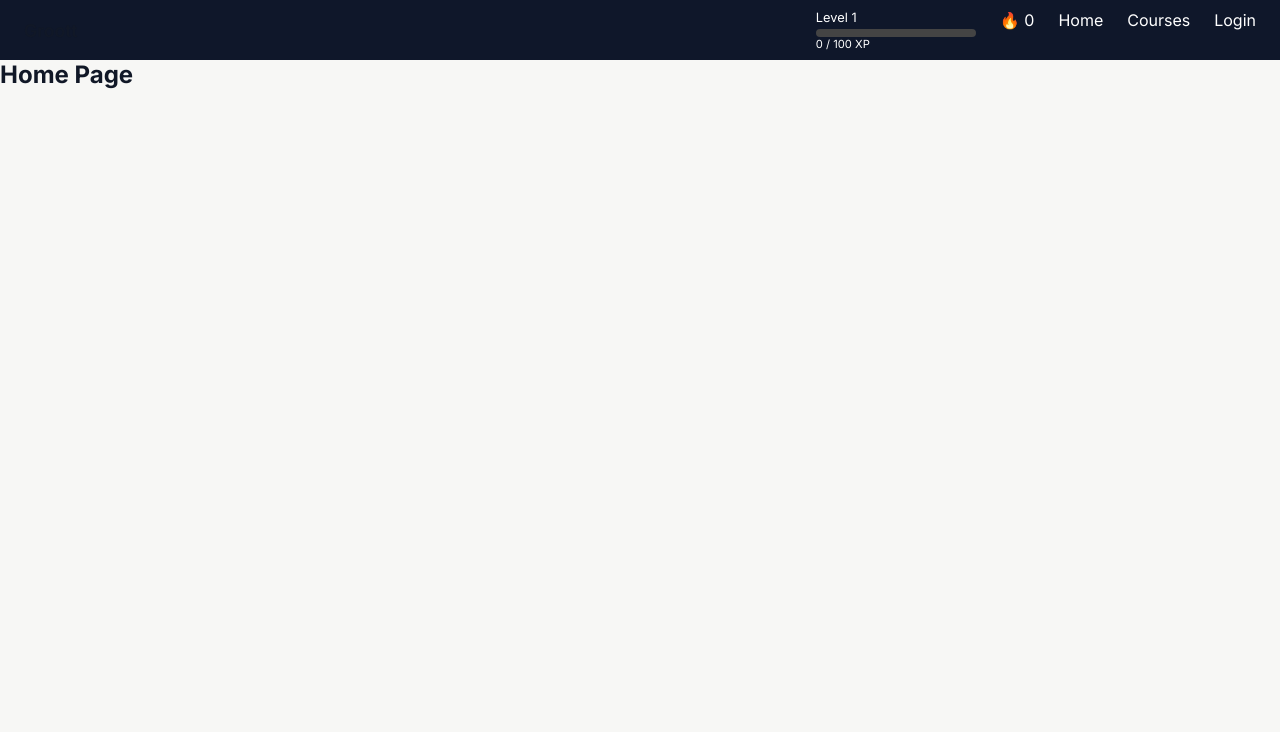
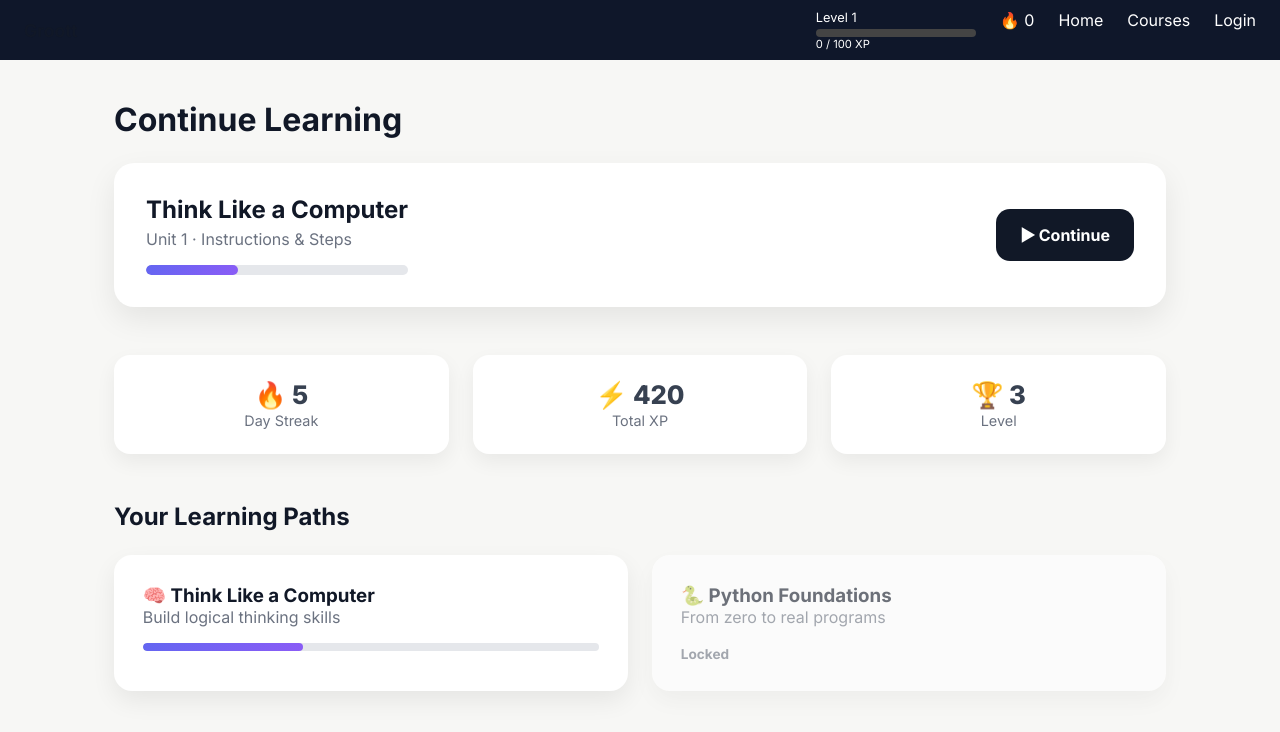
Before and after one commit to iamro045/Brilliant, a React (Vite) app: page / in a window 1280 px wide. Shown: the top 732 px of the page. Built offline with nearby package versions, Linux system fonts and the light colour scheme.

Commit message:
Enhance Styling

```diff
--- /dev/null
+++ b/src/assets/styles/home.css
@@ -0,0 +1,133 @@
+.home-page {
+  max-width: 1100px;
+  margin: 0 auto;
+  padding: 2.5rem 1.5rem 5rem;
+}
+
+/* ---------- HERO ---------- */
+
+.home-hero h1 {
+  font-size: 2rem;
+  margin-bottom: 1.5rem;
+}
+
+.continue-card {
+  display: flex;
+  justify-content: space-between;
+  align-items: center;
+  gap: 2rem;
+  background: white;
+  border-radius: 20px;
+  padding: 2rem;
+  box-shadow: 0 12px 30px rgba(0,0,0,0.08);
+}
+
+.continue-info h2 {
+  margin-bottom: 0.3rem;
+}
+
+.continue-info p {
+  color: #6b7280;
+  margin-bottom: 1rem;
+}
+
+.progress-bar {
+  width: 100%;
+  height: 10px;
+  background: #e5e7eb;
+  border-radius: 999px;
+  overflow: hidden;
+}
+
+.progress-fill {
+  height: 100%;
+  background: linear-gradient(135deg, #6366f1, #8b5cf6);
+  border-radius: 999px;
+}
+
+.continue-btn {
+  padding: 1rem 1.5rem;
+  border-radius: 14px;
+  background: #111827;
+  color: white;
+  font-weight: 700;
+  text-decoration: none;
+  white-space: nowrap;
+}
+
+/* ---------- STATS ---------- */
+
+.home-stats {
+  display: grid;
+  grid-template-columns: repeat(3, 1fr);
+  gap: 1.5rem;
+  margin: 3rem 0;
+}
+
+.stat-card {
+  background: white;
+  border-radius: 16px;
+  padding: 1.5rem;
+  text-align: center;
+  box-shadow: 0 8px 20px rgba(0,0,0,0.06);
+}
+
+.stat-value {
+  font-size: 1.6rem;
+  font-weight: 800;
+  display: block;
+}
+
+.stat-label {
+  color: #6b7280;
+  font-size: 0.9rem;
+}
+
+/* ---------- PATHS ---------- */
+
+.home-paths h2 {
+  margin-bottom: 1.5rem;
+}
+
+.paths-grid {
+  display: grid;
+  grid-template-columns: repeat(auto-fit, minmax(260px, 1fr));
+  gap: 1.5rem;
+}
+
+.path-card {
+  background: white;
+  border-radius: 18px;
+  padding: 1.8rem;
+  text-decoration: none;
+  color: inherit;
+  box-shadow: 0 10px 25px rgba(0,0,0,0.07);
+  transition: transform 0.2s;
+}
+
+.path-card:hover {
+  transform: translateY(-4px);
+}
+
+.path-card p {
+  color: #6b7280;
+  margin-bottom: 1rem;
+}
+
+.path-progress {
+  height: 8px;
+  background: #e5e7eb;
+  border-radius: 999px;
+  overflow: hidden;
+}
+
+.path-card.locked {
+  opacity: 0.6;
+  pointer-events: none;
+}
+
+.locked-text {
+  font-size: 0.85rem;
+  font-weight: 700;
+  color: #6b7280;
+}
--- a/src/context/ProgressContext.jsx
+++ b/src/context/ProgressContext.jsx
@@ -1,41 +1,46 @@
-import { createContext, useContext, useEffect, useState } from "react";
+import { createContext, useContext, useState, useEffect } from "react";
 
-const ProgressContext = createContext(null);
+const ProgressContext = createContext();
 
 export const ProgressProvider = ({ children }) => {
-  const [completed, setCompleted] = useState([]);
+  const [completedLessons, setCompletedLessons] = useState(() => {
+    const saved = localStorage.getItem("completedLessons");
+    return saved ? JSON.parse(saved) : [];
+  });
 
-  // restore progress on reload
   useEffect(() => {
-    const saved = localStorage.getItem("completedLessons");
-    if (saved) {
-      setCompleted(JSON.parse(saved));
-    }
-  }, []);
+    localStorage.setItem(
+      "completedLessons",
+      JSON.stringify(completedLessons)
+    );
+  }, [completedLessons]);
 
-  const completeLesson = (courseId, lessonId) => {
-    const key = `${courseId}-${lessonId}`;
-
-    setCompleted((prev) => {
-      if (prev.includes(key)) return prev;
-
-      const updated = [...prev, key];
-      localStorage.setItem(
-        "completedLessons",
-        JSON.stringify(updated)
-      );
-      return updated;
-    });
+  const completeLesson = (lessonId) => {
+    setCompletedLessons((prev) =>
+      prev.includes(lessonId) ? prev : [...prev, lessonId]
+    );
   };
 
   return (
     <ProgressContext.Provider
-      value={{ completed, completeLesson }}
+      value={{ completedLessons, completeLesson }}
     >
       {children}
     </ProgressContext.Provider>
   );
+
+  const getCourseProgress = (courseId, lessons) => {
+  const completedCount = lessons.filter(l =>
+    completed.includes(l.id)
+  ).length;
+
+  return {
+    completedCount,
+    total: lessons.length,
+    percent: Math.round((completedCount / lessons.length) * 100),
+  };
 };
 
-export const useProgress = () =>
-  useContext(ProgressContext);
+};
+
+export const useProgress = () => useContext(ProgressContext);
--- a/src/pages/Course.jsx
+++ b/src/pages/Course.jsx
@@ -1,58 +1,83 @@
-import { useParams } from "react-router-dom";
+import { useParams, useNavigate } from "react-router-dom";
 import { courses } from "../data/courses";
 import { Star, Trophy, Zap, Check, Lock, Play } from "lucide-react";
 import "./courseMap.css";
 
 const Course = () => {
   const { courseId } = useParams();
-  // Fallback to first course if ID not found (for demo)
+  const navigate = useNavigate();
+
+  // Fallback for safety
   const course = courses.find((c) => c.id === courseId) || courses[0];
 
+  // TEMP demo logic (we’ll replace with real progress later)
   const getStatus = (index) => {
     if (index === 0) return "active";
     if (index < 3) return "completed";
     return "locked";
   };
 
+  // ✅ Pick FIRST UNIT for now (Unit 1 map)
+  const unit = course.units[0];
+
   return (
     <div className="course-layout">
-
-      {/* 1. MAIN MAP AREA (Now on Left/Center) */}
+      {/* ================= MAIN MAP ================= */}
       <main className="course-map">
         <div className="map-header">
           <div className="level-badge">UNIT 1</div>
-          <h1>{course.title || "Basics of Algorithms"}</h1>
-          <p>Learn the fundamental building blocks.</p>
+          <h1>{course.title}</h1>
+          <p>{course.description}</p>
         </div>
 
+        {/* ======= DUOLINGO STYLE MAP ======= */}
         <div className="map-path-container">
-          {course.units[0].lessons.map((lesson, index) => {
+          {unit.lessons.map((lesson, index) => {
             const status = getStatus(index);
+
             return (
-              <div className={`node-wrapper ${index % 2 === 0 ? "left" : "right"}`} key={lesson.id}>
-
-                {/* Floating Label (Tooltip) */}
+              <div
+                key={lesson.id}
+                className={`node-wrapper ${index % 2 === 0 ? "left" : "right"}`}
+              >
+                {/* Floating label */}
                 <div className="node-label">
                   <span className="label-text">{lesson.title}</span>
                 </div>
 
-                {/* BIG Circular Game Node */}
-                <button className={`map-node ${status}`}>
-                  {status === "completed" ? <Check size={40} strokeWidth={4} /> :
-                   status === "active" ? <Play size={40} fill="white" /> :
-                   <Lock size={32} />}
+                {/* Big circular node */}
+                <button
+                  className={`map-node ${status}`}
+                  onClick={() =>
+                    status !== "locked" &&
+                    navigate(`/lesson/${courseId}/${lesson.id}`)
+                  }
+                >
+                  {status === "completed" ? (
+                    <Check size={40} strokeWidth={4} />
+                  ) : status === "active" ? (
+                    <Play size={40} fill="white" />
+                  ) : (
+                    <Lock size={32} />
+                  )}
 
                   {/* Stars */}
                   <div className="stars">
-                     {[1,2,3].map(s => <Star key={s} size={14} fill={status === "completed" ? "#FFD700" : "#ddd"} stroke="none"/>)}
+                    {[1, 2, 3].map((s) => (
+                      <Star
+                        key={s}
+                        size={14}
+                        fill={status === "completed" ? "#FFD700" : "#ddd"}
+                        stroke="none"
+                      />
+                    ))}
                   </div>
                 </button>
-
               </div>
             );
           })}
 
-          {/* BOSS NODE */}
+          {/* ======= BOSS NODE ======= */}
           <div className="node-wrapper center">
             <button className="map-node boss">
               <Trophy size={48} fill="#fff" />
@@ -62,36 +87,34 @@ const Course = () => {
         </div>
       </main>
 
-      {/* 2. SIDEBAR (Now on Right) */}
+      {/* ================= SIDEBAR ================= */}
       <aside className="course-sidebar">
         <div className="sidebar-card profile-card">
-          <div className="icon-badge"></div>
-          <div>
-            <h2> 📘 Current Course</h2>
+          <h2>📘 Current Course</h2>
           <div className="progress-bar">
-              <div className="progress-fill" style={{ width: "35%" }}></div>
+            <div className="progress-fill" style={{ width: "35%" }} />
           </div>
           <p className="subtext">35% Complete</p>
         </div>
-        </div>
 
         <div className="sidebar-card">
-          <h3><Trophy size={20} /> Leaderboard</h3>
+          <h3>
+            <Trophy size={20} /> Leaderboard
+          </h3>
           <div className="rank-row">
-            <span>🥇 Your </span>
-            <span className="xp-badge"> 450 XP</span>
+            <span>🥇 You</span>
+            <span className="xp-badge">450 XP</span>
           </div>
         </div>
 
-        <div className="sidebar-card highlight call-to-action">
-          <div className="cta-content">
-            <h3><Zap size={20} fill="#FFD700" /> Daily Streak</h3>
+        <div className="sidebar-card highlight">
+          <h3>
+            <Zap size={20} fill="#FFD700" /> Daily Streak
+          </h3>
           <p>Keep the fire burning!</p>
-          </div>
           <button className="primary-btn-3d">DO EXERCISE</button>
         </div>
       </aside>
-
     </div>
   );
 };
--- a/src/pages/Home.jsx
+++ b/src/pages/Home.jsx
@@ -1,5 +1,71 @@
+import { Link } from "react-router-dom";
+import "../assets/styles/home.css";
+
 const Home = () => {
-  return <h2>Home Page</h2>;
+  return (
+    <div className="home-page">
+
+      {/* HERO / CONTINUE */}
+      <section className="home-hero">
+        <h1>Continue Learning</h1>
+
+        <div className="continue-card">
+          <div className="continue-info">
+            <h2>Think Like a Computer</h2>
+            <p>Unit 1 · Instructions & Steps</p>
+
+            <div className="progress-bar">
+              <div className="progress-fill" style={{ width: "35%" }} />
+            </div>
+          </div>
+
+          <Link to="/courses/think-like-a-computer" className="continue-btn">
+            ▶ Continue
+          </Link>
+        </div>
+      </section>
+
+      {/* STATS */}
+      <section className="home-stats">
+        <div className="stat-card">
+          <span className="stat-value">🔥 5</span>
+          <span className="stat-label">Day Streak</span>
+        </div>
+
+        <div className="stat-card">
+          <span className="stat-value">⚡ 420</span>
+          <span className="stat-label">Total XP</span>
+        </div>
+
+        <div className="stat-card">
+          <span className="stat-value">🏆 3</span>
+          <span className="stat-label">Level</span>
+        </div>
+      </section>
+
+      {/* LEARNING PATHS */}
+      <section className="home-paths">
+        <h2>Your Learning Paths</h2>
+
+        <div className="paths-grid">
+          <Link to="/courses/think-like-a-computer" className="path-card">
+            <h3>🧠 Think Like a Computer</h3>
+            <p>Build logical thinking skills</p>
+            <div className="path-progress">
+              <div className="progress-fill" style={{ width: "35%" }} />
+            </div>
+          </Link>
+
+          <div className="path-card locked">
+            <h3>🐍 Python Foundations</h3>
+            <p>From zero to real programs</p>
+            <span className="locked-text">Locked</span>
+          </div>
+        </div>
+      </section>
+
+    </div>
+  );
 };
 
 export default Home;
--- a/src/pages/courseMap.css
+++ b/src/pages/courseMap.css
@@ -8,11 +8,11 @@
   --secondary: #2b70c9;
   --locked: #e5e5e5;
   --card-shadow: 4px 4px 0 #2c3e50; /* Stronger sketch shadow */
-  --text-main: #2c3e50;
+  --text-main: #142c45;
 
   /* SIZE SETTINGS */
   --node-size: 100px; /* MUCH BIGGER NODES */
-  --boss-size: 130px;
+  --boss-size: 1 30px;
 }
 
 body {
@@ -234,3 +234,29 @@ body {
   transform: translate(2px, 2px);
   box-shadow: 2px 2px 0 #2c3e50;
 }
+
+.map-node {
+  animation: nodeEnter 0.3s ease-out both;
+}
+
+@keyframes nodeEnter {
+  from {
+    opacity: 0;
+    transform: translateY(8px) scale(0.95);
+  }
+  to {
+    opacity: 1;
+    transform: translateY(0) scale(1);
+  }
+}
+
+.map-node.active::after {
+  content: "";
+  position: absolute;
+  inset: -6px;
+  border-radius: inherit;
+  background: rgba(88,204,2,0.35);
+  filter: blur(10px);
+  z-index: -1;
+  animation: glow 1.6s infinite;
+}
```
Also changed, not shown: src/components/home/ContinueLearningCard.jsx (added), src/components/home/LearningPaths.jsx (added), src/components/home/ProgressStats.jsxProgressStats.jsx (added). Lines whose indentation alone changed are shown as unchanged.
